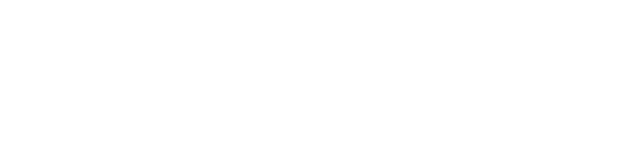
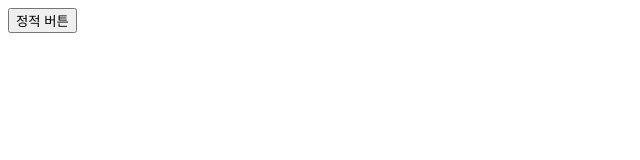
Before and after one commit to makeulike1/dlco_poc, a plain HTML site: page index.html in a window 1280 px wide. Shown: the whole page, without its empty margins (0-640 px from the left). Drawn offline with Linux system fonts and the light colour scheme.

Commit message:
이벤트 버튼 추가
이벤트 테스트용 버트 추가

```diff
--- a/index.html
+++ b/index.html
@@ -17,5 +17,6 @@
     <noscript>
       <strong>We're sorry but untitled doesn't work properly without JavaScript enabled. Please enable it to continue.</strong>
     </noscript>
+    <button id='static-loan-request'>정적 버튼</button>
   </body>
 </html>
```
